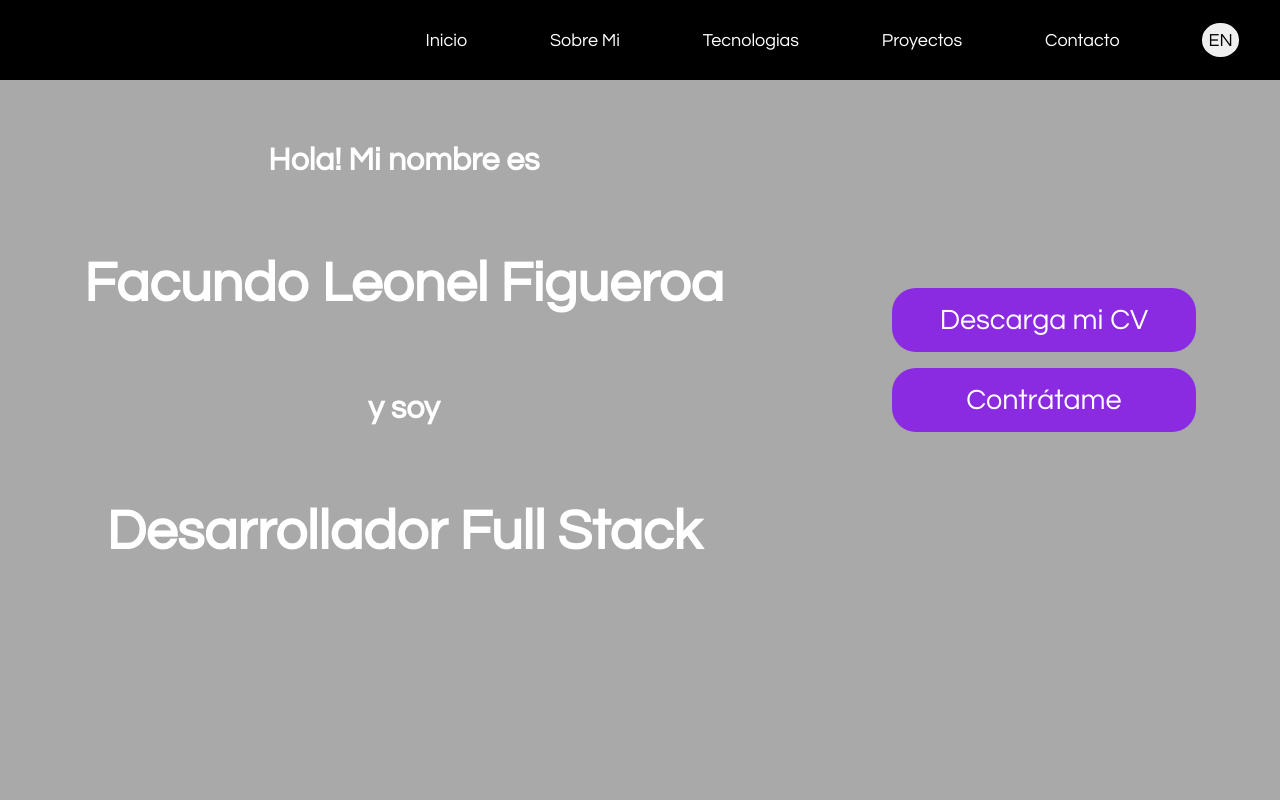
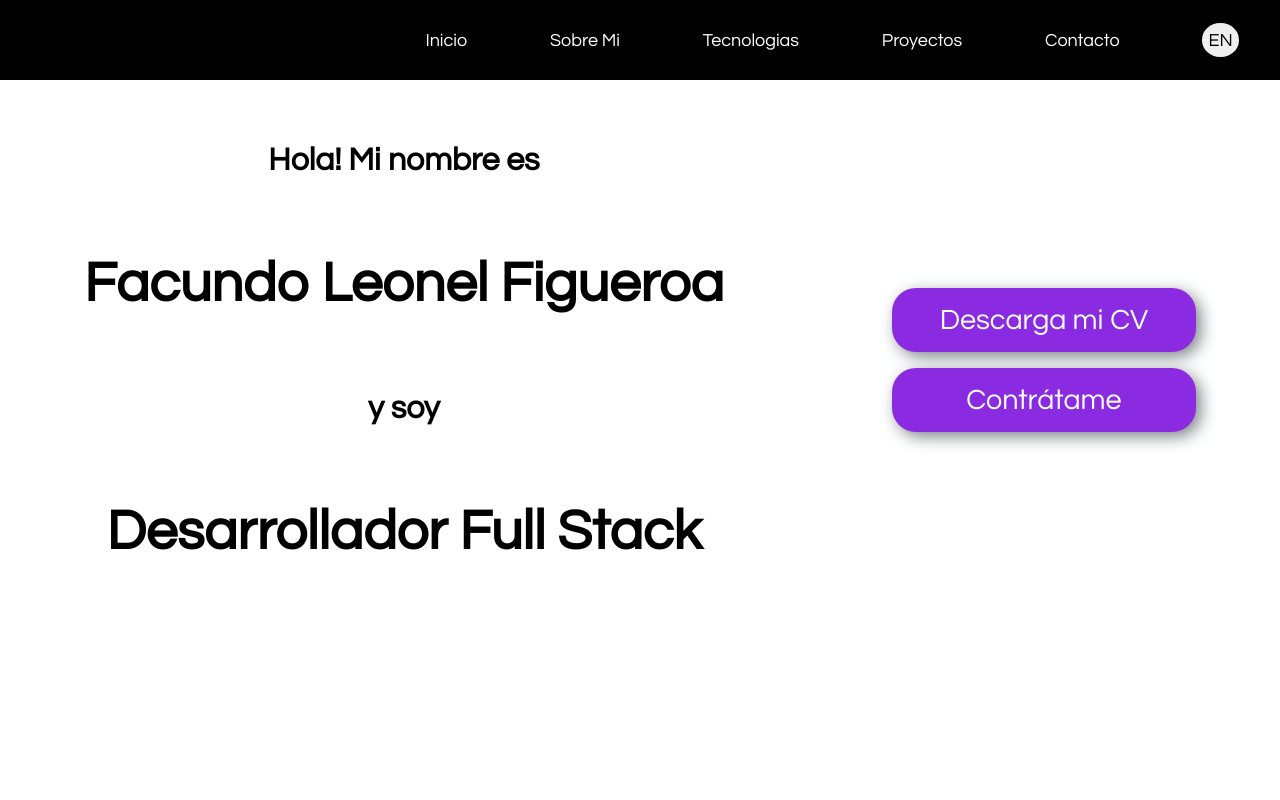
Before and after one commit to FacundoFigueroa23/Portfolio, a React (Create React App) app: page / in a window 1280 px wide. Shown: the top 800 px of the page. Built offline with nearby package versions, Linux system fonts and the light colour scheme.

Commit message:
Change background color and resume file name

```diff
--- a/src/components/Home.jsx
+++ b/src/components/Home.jsx
@@ -1,7 +1,7 @@
 import React from 'react'
 import NavBar from './NavBar'
 import styles from './Home.module.css'
-import pdf from '../assets/FacundoLeonelFigueroa-CV.pdf'
+import pdf from '../assets/FacundoLeonelFigueroa-CV-FullStackDeveloper.pdf'
 
 const es = ["Hola! Mi nombre es", "y soy", "Desarrollador Full Stack", "Descarga mi CV", "Contrátame"]
 const en = ["Hi! My name is", "and I'm", "Full Stack Developer", "Download my Resume", "Hire Me"]
--- a/src/components/Home.module.css
+++ b/src/components/Home.module.css
@@ -1,8 +1,8 @@
 .container {
     min-height: 100vh;
 
-    background-color: darkgray;
-    color: white;
+    background-color: white;
+    color: black;
 
     font-family: 'Questrial', sans-serif;
     font-size: 1.125rem;
@@ -66,4 +66,6 @@
     cursor: pointer;
 
     text-decoration: none;
+
+    box-shadow: 0.3rem 0.3rem 1rem #7F8487;
 }
```
